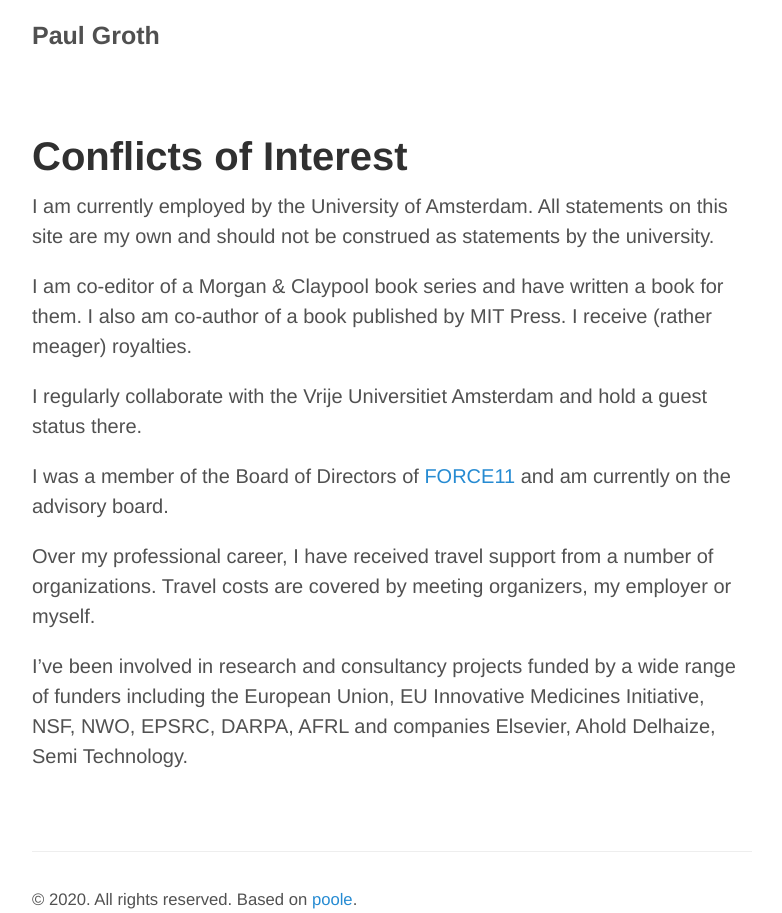
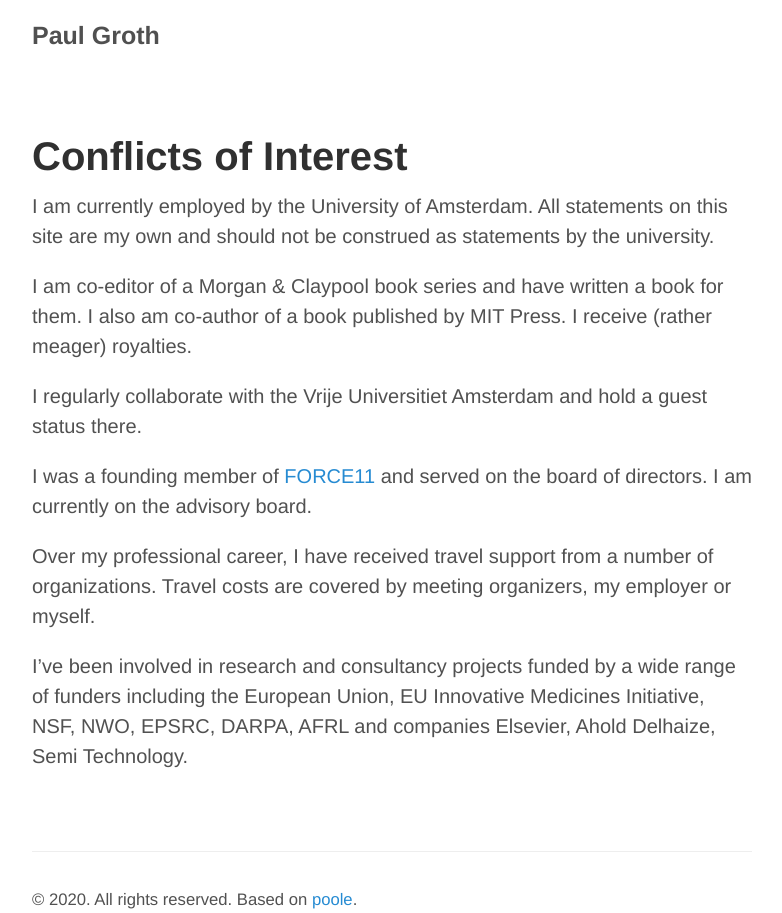
Before and after one commit to pgroth/pgroth.github.com, a Jekyll site: the page built from conflicts.md, in a window 1280 px wide. Shown: the whole page, without its empty margins (248-1030 px from the left). Built offline with Jekyll 4.4.1, drawn with Linux system fonts in a browser that asks for light colours.

Commit message:
Update conflicts.md

```diff
--- a/conflicts.md
+++ b/conflicts.md
@@ -9,7 +9,7 @@
 
 I regularly collaborate with the Vrije Universitiet Amsterdam and hold a guest status there.
 
-I was a member of the Board of Directors of [FORCE11](http://force11.org) and am currently on the advisory board.
+I was a founding member of [FORCE11](http://force11.org) and served on the board of directors. I am currently on the advisory board.
 
 Over my professional career, I have received travel support from a number of organizations. Travel costs are covered by meeting organizers, my employer or myself.
 
```
